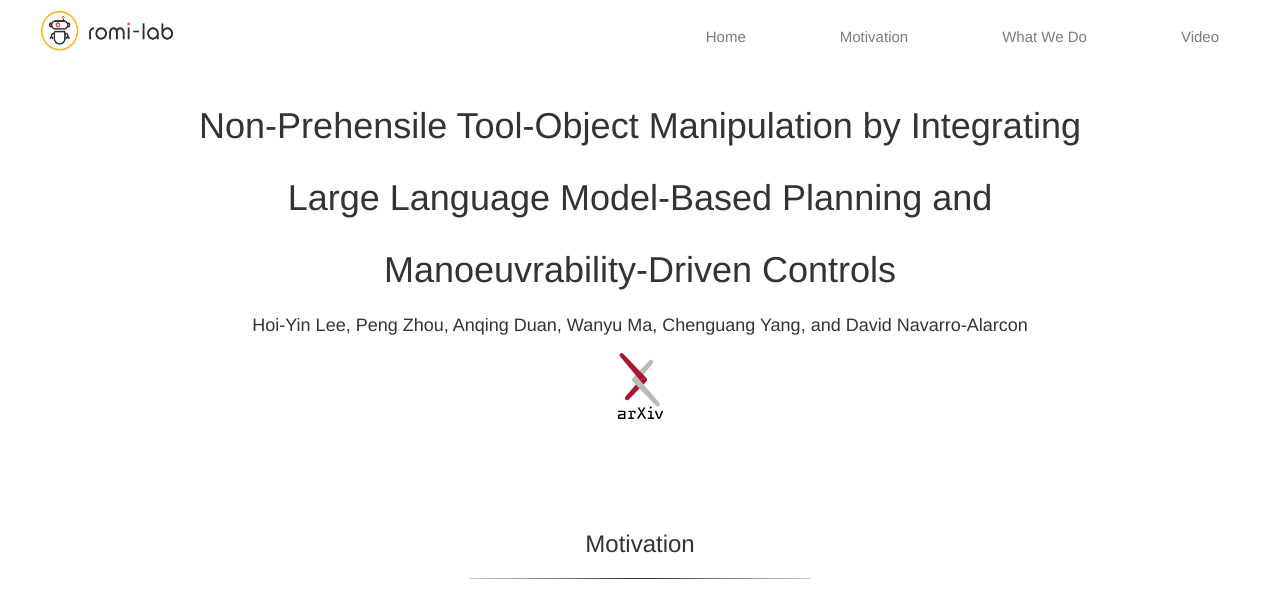
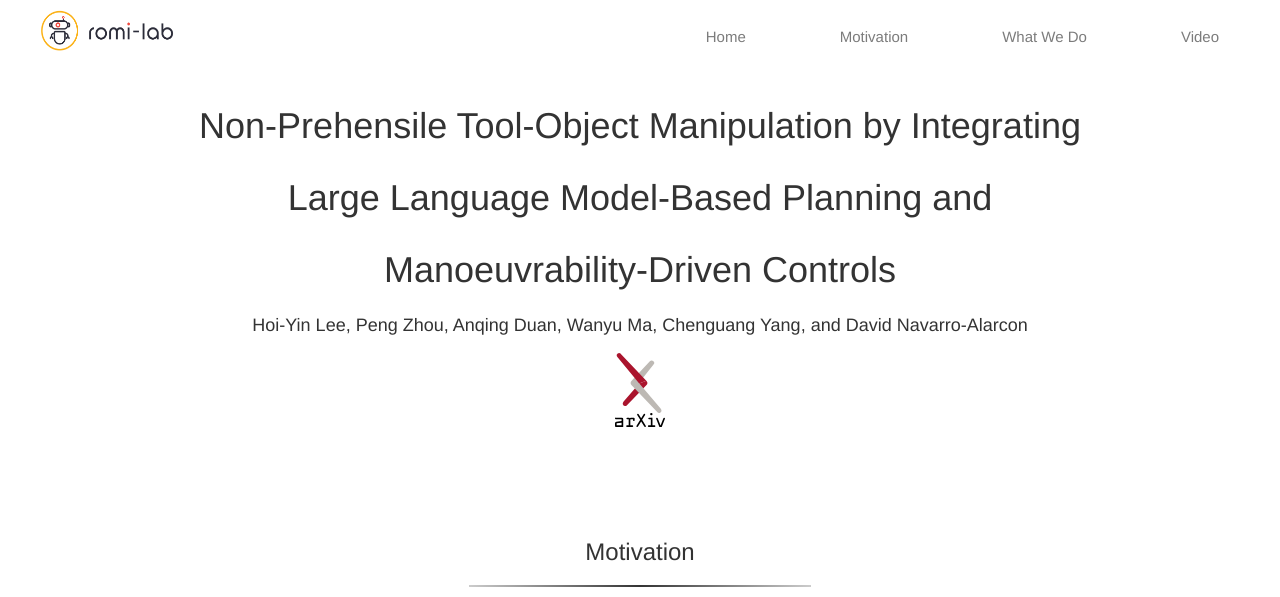
Before and after one commit to samanthalhy/tool_manipulation, a plain HTML site: page index.html in a window 1280 px wide. Shown: the top 597 px of the page. Drawn offline with nearby package versions, Linux system fonts and the light colour scheme.

Commit message:
Update index.html

```diff
--- a/index.html
+++ b/index.html
@@ -46,7 +46,7 @@
       <div class="col-12">
         <div class="arXiv">
           <a href="https://arxiv.org/pdf/2412.06931">
-            <img src="image/arxiv-logomark.svg" class="img-responsive center" style="width:15%" alt="Image">
+            <img src="image/arxiv-logomark.svg" class="img-responsive center" style="width:50px" alt="Image">
           </a>
         </div>
       </div>
```
